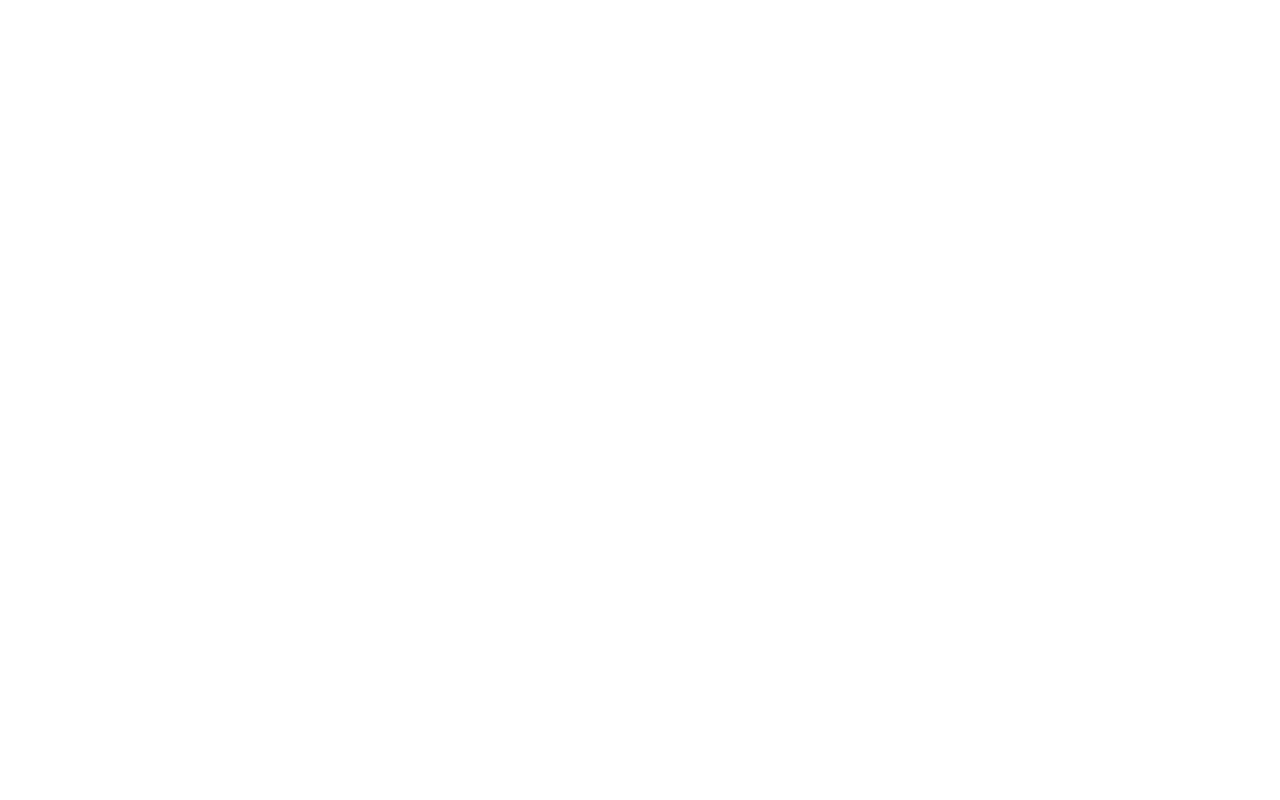
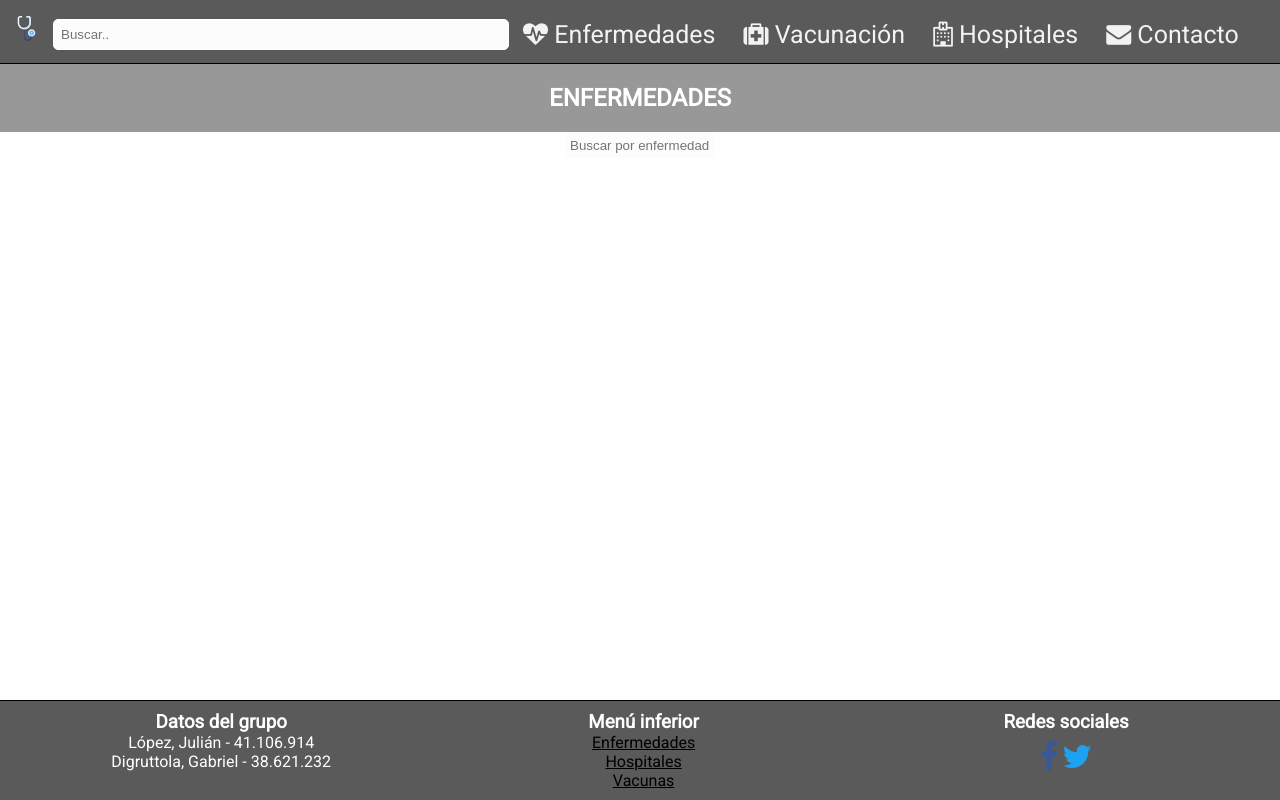
Before and after one commit to DigruttolaGabriel/TP1-PW1-COVID, a plain HTML site: page diseases-list.html in a window 1280 px wide. Drawn offline with nearby package versions, Linux system fonts and the light colour scheme.

Commit message:
header y footer

```diff
--- a/css/common-styles.css
+++ b/css/common-styles.css
@@ -1,73 +1,81 @@
 @import url('https://fonts.googleapis.com/css2?family=Roboto&display=swap');
 @import url('https://fonts.googleapis.com/css2?family=Open+Sans&family=Roboto&display=swap');
 @import url('https://fonts.googleapis.com/css2?family=Jost&family=Open+Sans&family=Roboto&display=swap');
-*{
+* {
     padding: 0;
     margin: 0;
 }
-body{
+
+body {
     font-family: 'Roboto', sans-serif;
 }
-header{
-    padding: 50px;
-    border-bottom: #0066aa solid 5px;
-}
 
-div h3{
+div h3 {
     text-align: center;
     font-size: 20px;
     color: #0066aa;
     margin-top: 5px;
 }
-article h5{
+
+article h5 {
     background-color: #3989f7;
     color: #000;
     padding: 10px;
     margin: 10px;
     border-radius: 5%;
 }
-article h6{
+
+article h6 {
     font-size: 15px;
     margin-bottom: 5px;
 }
-article a{
+
+article a {
     color: #000;
 }
-article a:hover{
+
+article a:hover {
     color: #fff;
 }
-aside{
+
+aside {
     background-color: #555454;
     padding: 30px;
 }
-footer{
+
+footer {
     background-color: #05975a;
     border-top: #004b2c solid 5px;
     margin-top: 15px;
 }
-.menu{
+
+.menu {
     background-color: #3989f7;
     border-bottom: #0066aa solid 5px;
 }
-.menu ul{
+
+.menu ul {
     display: flex;
     justify-content: center;
 }
-.menu li{
+
+.menu li {
     list-style: none;
 }
-.menu a{
+
+.menu a {
     text-decoration: none;
     color: #fff;
     padding: 10px;
     display: block;
 }
-.menu a:hover{
+
+.menu a:hover {
     background-color: #a7a7a7;
     color: #000;
+}
 
-}
-.arriba{
+.arriba {
     display: block;
     width: 40px;
     height: 40px;
@@ -81,15 +89,18 @@ footer{
     z-index: 100;
     transition: 1s;
 }
-.arriba:hover{
+
+.arriba:hover {
     opacity: 0.8;
 }
-.slider{
+
+.slider {
     position: relative;
     display: inline-block;
     text-align: center;
 }
-.titulo{
+
+.titulo {
     font-size: 50px;
     position: absolute;
     top: 8em;
@@ -97,21 +108,24 @@ footer{
     background-color: #0066aa;
     color: #fff;
 }
-.subtitulo{
+
+.subtitulo {
     position: absolute;
     left: 10px;
     top: 23em;
     background-color: #0066aa;
     color: #fff;
 }
-.principal{
+
+.principal {
     background-color: #3989f7;
     padding: 20px;
     text-align: center;
     color: #000;
     font-family: 'Just', sans-serif;
 }
-.contenedor{
+
+.contenedor {
     text-align: center;
     display: flex;
     margin-right: 20px;
@@ -119,35 +133,41 @@ footer{
     padding: 20px;
     flex-wrap: wrap;
 }
-.contenedor section{
+
+.contenedor section {
     width: calc(60% - 10px);
 }
-.formulario{
+
+.formulario {
     text-align: center;
     margin: 20px;
     background-color: #a7a7a7;
 }
-.buscador{
+
+.buscador {
     float: right;
     background-color: #a7a7a7;
     padding: 0 10px 10px 10px;
+}
 
-}
-.cont-cont{
+.cont-cont {
     display: flex;
 }
-.tit-cont{
+
+.tit-cont {
     text-align: center;
     font-size: 20px;
     padding-top: 20px;
     padding-bottom: 10px;
     font-family: 'Just', sans-serif;
 }
-.imagen{
+
+.imagen {
     width: 70%;
     height: 500px;
 }
-.datos{
+
+.datos {
     display: flex;
     flex-wrap: wrap;
     justify-content: space-around;
@@ -155,17 +175,18 @@ footer{
     margin-right: 20px;
     padding: 20px;
 }
-.urgencia{
 
-}
-.bot-env{
+.urgencia {}
+
+.bot-env {
     padding: 5px;
     margin-bottom: 10px;
-    background-color:#555454;
+    background-color: #555454;
     color: #000;
     margin-top: 10px;
 }
-.bot-env:hover{
+
+.bot-env:hover {
     background-color: #0066aa;
     color: #fff;
     transition: 1s;
--- /dev/null
+++ b/css/diseases-list.css
@@ -0,0 +1,43 @@
+main {
+    width: 100%;
+}
+
+#listado-enfermedades li {
+    list-style: none;
+}
+
+.sub-menu {
+    display: flex;
+    flex-wrap: wrap;
+    flex-direction: column;
+    align-items: center;
+    justify-content: center;
+    background: rgb(152, 152, 152);
+    width: 100%;
+    padding-top: 20px;
+    padding-bottom: 20px;
+    color: white;
+}
+
+.main-content {
+    display: flex;
+    flex-wrap: wrap;
+    flex-direction: column;
+    align-items: center;
+    justify-content: center;
+    width: 100%;
+}
+
+#buscador-enfermedades {
+    margin-top: 5px;
+}
+
+#buscador-enfermedades {
+    width: 450px;
+    height: 25px;
+    background: #fcfcfc;
+    border: 1px solid rgb(255, 255, 255);
+    border-radius: 5px;
+    text-indent: 5px;
+    padding: 2px;
+}
--- /dev/null
+++ b/css/footer.css
@@ -0,0 +1,32 @@
+footer {
+    position: fixed;
+    left: 0;
+    bottom: 0;
+    padding: 10px;
+    width: 100%;
+    background-color: #5a5a5a;
+    color: white;
+    text-align: center;
+    border-top: black solid 1px;
+}
+
+.container-grid {
+    display: grid;
+    grid-template-columns: 33% 33% 33%;
+}
+
+a {
+    color: white;
+}
+
+i {
+    padding-top: 8px;
+}
+
+#facebook-icon {
+    color: rgb(56, 88, 152);
+}
+
+#twitter-icon {
+    color: rgb(29, 161, 242);
+}
--- /dev/null
+++ b/css/header.css
@@ -0,0 +1,65 @@
+@import url("https://cdnjs.cloudflare.com/ajax/libs/font-awesome/4.7.0/css/font-awesome.min.css");
+header {
+    text-align: center;
+    background: #5a5a5a;
+    color: white;
+    border-bottom: black solid 1px;
+    width: 100%;
+    top: 0;
+    display: flex;
+}
+
+#nav-bar {
+    display: flex;
+    flex-wrap: wrap;
+    overflow: auto;
+    align-items: center;
+}
+
+#nav-bar ul {
+    display: flex;
+    list-style-type: none;
+    margin: 0;
+    padding: 0;
+}
+
+#nav-bar li {
+    list-style: none;
+    display: flex;
+}
+
+#nav-bar a {
+    float: left;
+    color: #f2f2f2;
+    text-align: center;
+    padding: 14px;
+    text-decoration: none;
+    font-size: 25px;
+}
+
+a:hover {
+    color: #000;
+}
+
+#logo {
+    width: 25px;
+}
+
+img {
+    object-fit: contain;
+    max-width: 100%;
+    max-height: 100%;
+}
+
+#buscador {
+    width: 150px;
+    height: 25px;
+    background: #fcfcfc;
+    border: 1px solid rgb(255, 255, 255);
+    border-radius: 5px;
+    text-indent: 5px;
+}
+
+li {
+    vertical-align: middle;
+}
--- a/diseases-list.html
+++ b/diseases-list.html
@@ -1,19 +1,89 @@
 <!DOCTYPE html>
 <html lang="en">
+
 <head>
     <meta charset="UTF-8">
     <meta name="viewport" content="width=device-width, initial-scale=1.0">
+    <script src="https://code.jquery.com/jquery-3.5.1.min.js"></script>
+    <link rel="stylesheet" href="css/common-styles.css">
+    <link rel="stylesheet" href="css/diseases-list.css">
+    <link rel="stylesheet" href="css/footer.css">
+    <link rel="stylesheet" href="css/header.css">
     <title>Enfermedades</title>
 </head>
+
 <body>
     <header>
-
+        <nav id="nav-bar">
+            <a href="index.html" id="logo">
+                <img src="img/estetoscopio.svg" alt="logo">
+            </a>
+            <div class="search-container">
+                <input type="list" placeholder="Buscar.." name="buscador" id="buscador-enfermedades">
+            </div>
+            <ul>
+                <li>
+                    <a href="diseases-list.html"><i class="fa fa-heartbeat"></i> Enfermedades</a>
+                </li>
+                <li>
+                    <a href="covid-details.html"><i class="fa fa-medkit"></i> Vacunación</a>
+                </li>
+                <li>
+                    <a href="hospitals-map.html"><i class="fa fa-hospital-o"></i> Hospitales</a>
+                </li>
+                <li>
+                    <a href="contact-us.html"><i class="fa fa-envelope"></i> Contacto</a>
+                </li>
+            </ul>
+        </nav>
     </header>
     <main>
-
+        <section class="sub-menu">
+            <article>
+                <h2>ENFERMEDADES</h2>
+            </article>
+        </section>
+        <section class="main-content">
+            <label for="buscador"></label>
+            <input type="text" id="buscador" placeholder="Buscar por enfermedad">
+            <article>
+                <ul id="listado-enfermedades">
+                    <li></li>
+                    <li></li>
+                    <li></li>
+                    <li></li>
+                    <li></li>
+                    <li></li>
+                    <li></li>
+                    <li></li>
+                    <li></li>
+                    <li></li>
+                </ul>
+            </article>
+        </section>
     </main>
     <footer>
-
+        <section class="container-grid">
+            <article>
+                <h3>Datos del grupo</h3>
+                <p>López, Julián - 41.106.914</p>
+                <p>Digruttola, Gabriel - 38.621.232</p>
+            </article>
+            <article>
+                <h3>Menú inferior</h3>
+                <p><a href="">Enfermedades</a></p>
+                <p><a href="">Hospitales</a></p>
+                <p><a href="">Vacunas</a></p>
+            </article>
+            <article>
+                <h3>Redes sociales</h3>
+                <p>
+                    <a href="https://www.facebook.com/"><i class="fa fa-facebook fa-2x" id="facebook-icon"></i></a>
+                    <a href="https://twitter.com/"><i class="fa fa-twitter fa-2x" id="twitter-icon"></i></a>
+                </p>
+            </article>
+        </section>
     </footer>
 </body>
+
 </html>
--- /dev/null
+++ b/js/common.js
@@ -0,0 +1,3 @@
+$(function(){
+  $("#nav-placeholder").load("navbar.html");
+});
```
Also changed, not shown: footer.html (added, +17 -0 lines), navbar.html (added, +18 -0 lines), img/estetoscopio.svg (added), img/logo.png (added), img/logo1.png (added). Lines whose indentation alone changed are shown as unchanged.
